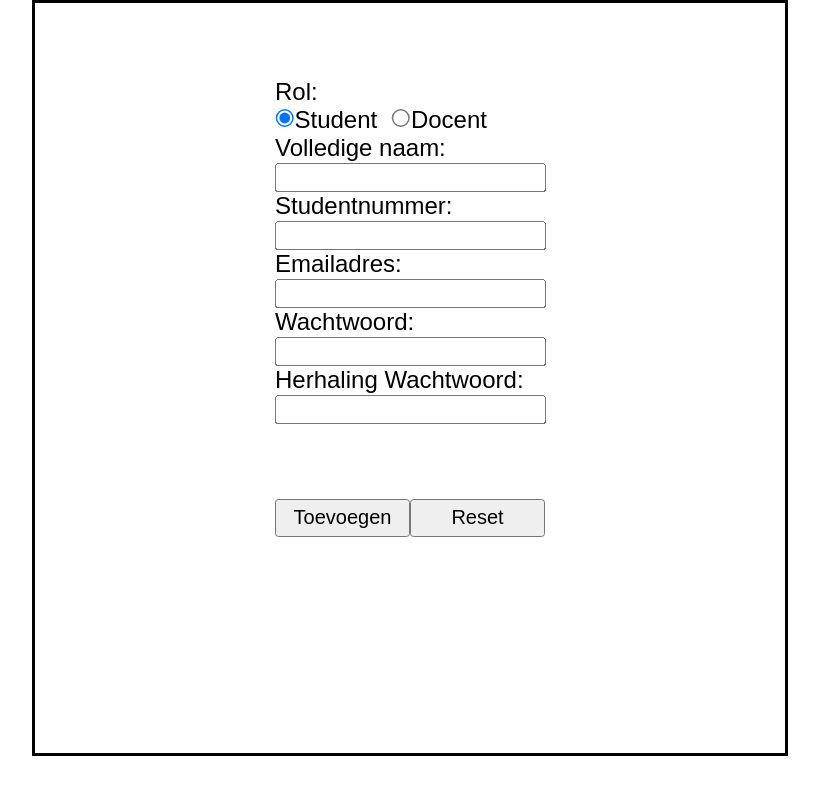
After one commit to NHLstenden-emmen/E-Labs, a PHP site: template pages/docent/DocentAdd.php in a window 1280 px wide. The commit adds this page. Shown: the whole page, without its empty margins (230-1049 px from the left). Run offline with PHP 8.4, Linux system fonts and the light colour scheme; the template is opened without the code that fills it, so the values that code supplies are empty.

Commit message:
Created DocentAdd.php, corresponding cssfile, and updated content
Created the DocentAdd Demo page, with a standerd form to fill in all the required information to add a new user. Password encryption is nonexistant, and there are no filters or advanced security checks. This will be done after the demo goes live.

```diff
--- /dev/null
+++ b/css/pages/DocentAdd.css
@@ -0,0 +1,38 @@
+*{
+    margin: 0;
+    padding: 0;
+}
+body{
+    font-family: Arial, Helvetica, sans-serif;
+    zoom: 1.50;
+}
+form{
+    width: 180px;
+    display: block;
+    margin:0 auto;
+    margin-top: 50px;
+}
+label{
+    margin-right: 5px;
+}
+input::-webkit-outer-spin-button,
+input::-webkit-inner-spin-button {
+    -webkit-appearance: none;
+}
+#InputAdd{
+    width: 500px;
+    height: 500px;
+    border: 2px solid black;
+    margin: 0 auto;
+}
+.buttons{
+    margin-top: 50px;
+    display: grid;
+    grid-template-columns: auto auto;
+    grid-row-gap: 5px;;
+    width: 180px;
+    height: 25px;
+}
+.buttons input{
+    width: 90px;
+}
--- a/pages/content.php
+++ b/pages/content.php
@@ -7,6 +7,9 @@
 		case 'docent':
 			include 'docent/docentHome.php';
 			break;
+		case 'gebruikertoevoegen':
+			include 'docent/DocentAdd.php';
+			break;
 		case 'student':
 			include 'student/studentHome.php';
 			break;
--- /dev/null
+++ b/pages/docent/DocentAdd.php
@@ -0,0 +1,52 @@
+<!DOCTYPE html>
+<html lang="en">
+    <head>
+        <title>Add New Account</title>
+        <link rel="stylesheet" href="../../css/pages/DocentAdd.css">
+    </head>
+    <body>
+        <div id="InputAdd">
+            <form action="gebruikertoevoegen" method="POST" autocomplete="off">
+                <label for="role">Rol:</label><br>
+                <input type="radio" name="role" id="Studentrole" value="Student" checked><label for="Studentrole">Student</label>
+                <input type="radio" name="role" id="Docentrole" value="Docent"><label for="Docentrole">Docent</label><br>
+                <label for="name">Volledige naam:</label><br>
+                <input type="text" name="name" required><br>
+                <label for="studentid">Studentnummer:</label><br>
+                <input type="number" name="studentid" required><br>
+                <label for="email">Emailadres:</label><br>
+                <input type="email" name="email" required><br>
+                <label for="password">Wachtwoord:</label><br>
+                <input type="password" name="password" required min="8"><br>
+                <label for="password-repeat">Herhaling Wachtwoord:</label><br>
+                <input type="password" name="passwordrepeat" required min="8"><br>
+                <div class=buttons>
+                    <input type="submit" name="submitadd" value="Toevoegen">
+                    <input type="reset" name="resetadd" value="Reset">
+                </div>
+            </form>
+        </div>
+    </body>
+
+<?php
+if(isset($_POST['submitadd'])){
+    $role = $_POST['role'];
+    $name = $_POST['name'];
+    $studentid = $_POST['studentid'];
+    $email = $_POST['email'];
+    $password = $_POST['password'];
+    $passwordr = $_POST['passwordrepeat'];
+    if(!empty($name) && !empty($studentid) && !empty($email) && !empty($password) && !empty($passwordr)){
+        if($password === $passwordr){
+            $message = $db->createNewUserWithoutProfielPictureAndLang($name, $email, $studentid, $password, $role);
+            echo $message;
+        }
+        else{
+            die("Wachtwoorden komen niet overeen");
+        }
+    }
+    else{
+        die("Vul alle velden in s.v.p.");
+    }
+    }
+?>
```
